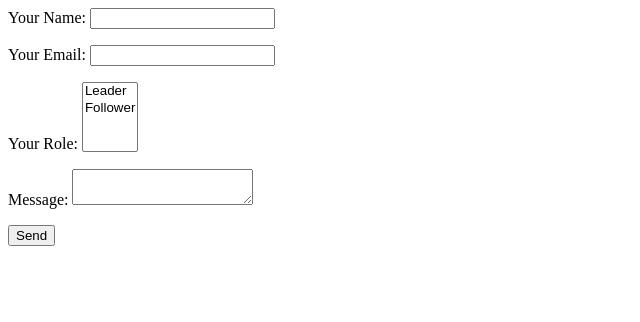
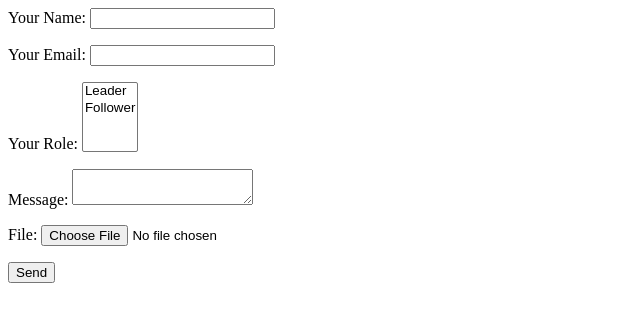
Before and after one commit to Koju1524/git-pages, a plain HTML site: page index.html in a window 1280 px wide. Shown: the whole page, without its empty margins (0-640 px from the left). Drawn offline with Linux system fonts and the light colour scheme.

Commit message:
add folder

```diff
--- a/index.html
+++ b/index.html
@@ -14,6 +14,7 @@
   <p>
     <label>Message: <textarea name="message"></textarea></label>
   </p>
+  <label>File: <input type="file" name="file" /></label>
   <p>
     <button type="submit">Send</button>
   </p>
```
